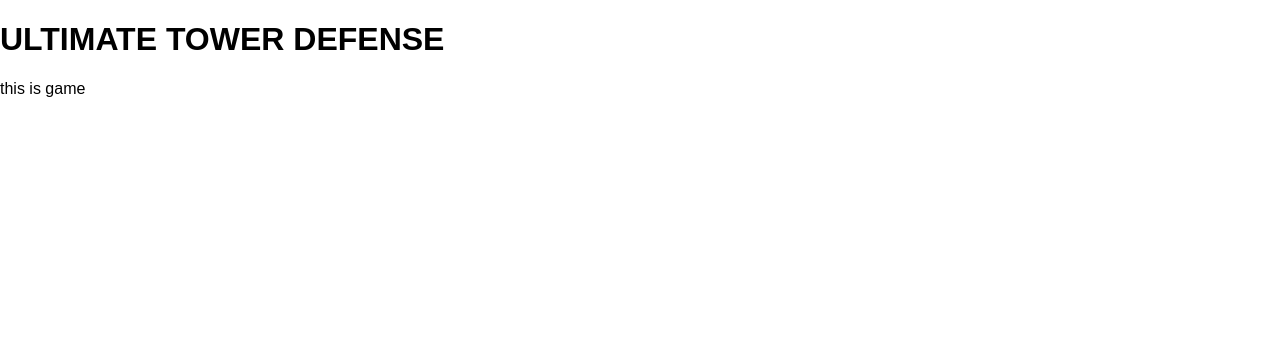
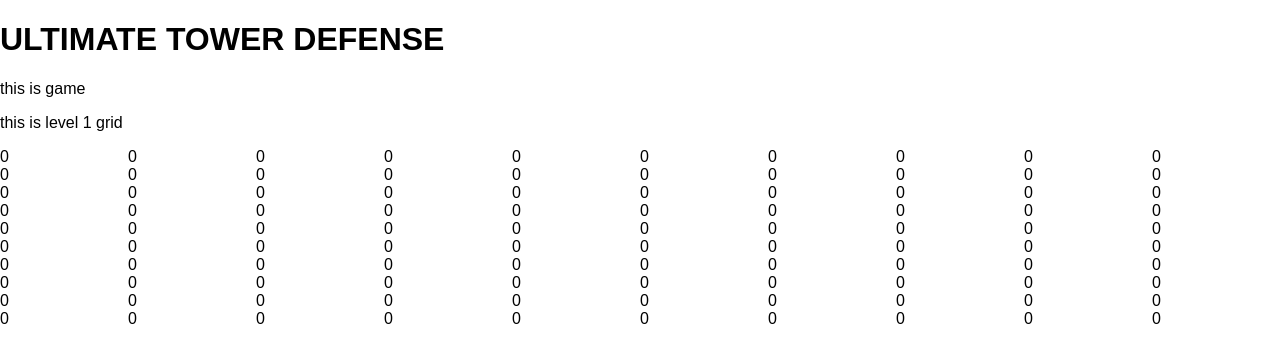
Before and after one commit to codacy-badger/UltimateTowerDefense, a React (Create React App) app: page / in a window 1280 px wide. Shown: the top 362 px of the page. Built offline with nearby package versions, Linux system fonts and the light colour scheme.

Commit message:
add grid

```diff
--- a/src/App.css
+++ b/src/App.css
@@ -0,0 +1,4 @@
+.grid {
+    display: grid;
+    grid-template-columns: repeat(10, auto);
+}
--- a/src/components/Game.jsx
+++ b/src/components/Game.jsx
@@ -1,14 +1,29 @@
 import React, { Component } from "react";
+import LevelOne from "./LevelOne";
 
 class Game extends Component {
   constructor(props) {
     super(props);
-    this.state = {};
+    this.state = {
+      data: [
+        [0, 0, 0, 0, 0, 0, 0, 0, 0, 0],
+        [0, 0, 0, 0, 0, 0, 0, 0, 0, 0],
+        [0, 0, 0, 0, 0, 0, 0, 0, 0, 0],
+        [0, 0, 0, 0, 0, 0, 0, 0, 0, 0],
+        [0, 0, 0, 0, 0, 0, 0, 0, 0, 0],
+        [0, 0, 0, 0, 0, 0, 0, 0, 0, 0],
+        [0, 0, 0, 0, 0, 0, 0, 0, 0, 0],
+        [0, 0, 0, 0, 0, 0, 0, 0, 0, 0],
+        [0, 0, 0, 0, 0, 0, 0, 0, 0, 0],
+        [0, 0, 0, 0, 0, 0, 0, 0, 0, 0]
+      ]
+    };
   }
   render() {
     return (
       <div>
         <p>this is game</p>
+        <LevelOne detail = {this.state.data} />
       </div>
     );
   }
--- /dev/null
+++ b/src/components/LevelOne.jsx
@@ -0,0 +1,20 @@
+import React, { Component } from "react";
+
+class LevelOne extends Component {
+  render() {
+    let detail = this.props.detail.map((arr, index) => (
+      <div key={index}>
+        {arr.map((value, i) => <div key={i}>{value}</div>)}
+      </div>
+    ));
+    let grid = {};
+    return (
+      <div>
+        <p>this is level 1 grid</p>
+        <div className="grid">{detail}</div>
+      </div>
+    );
+  }
+}
+
+export default LevelOne;
```
